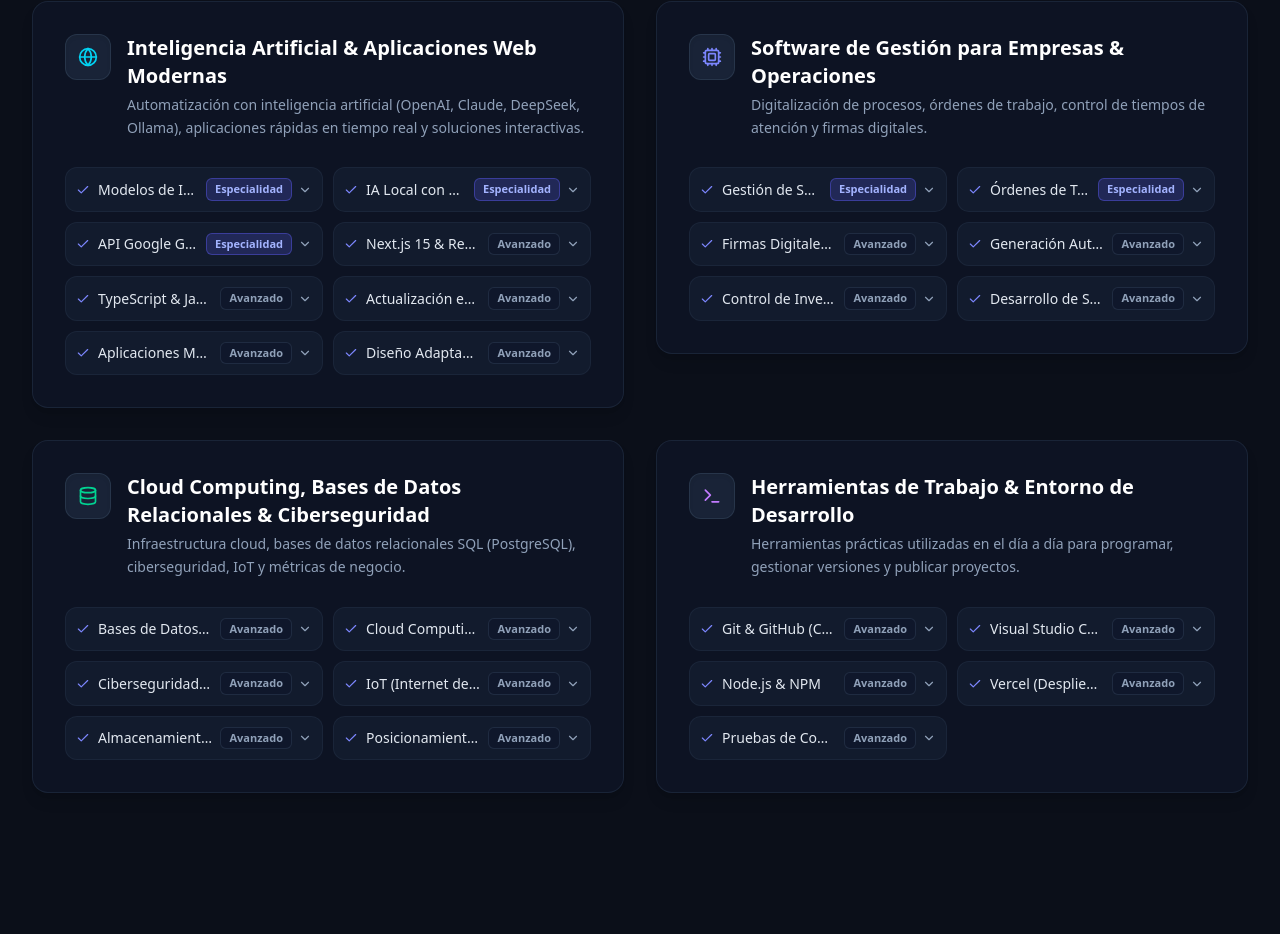
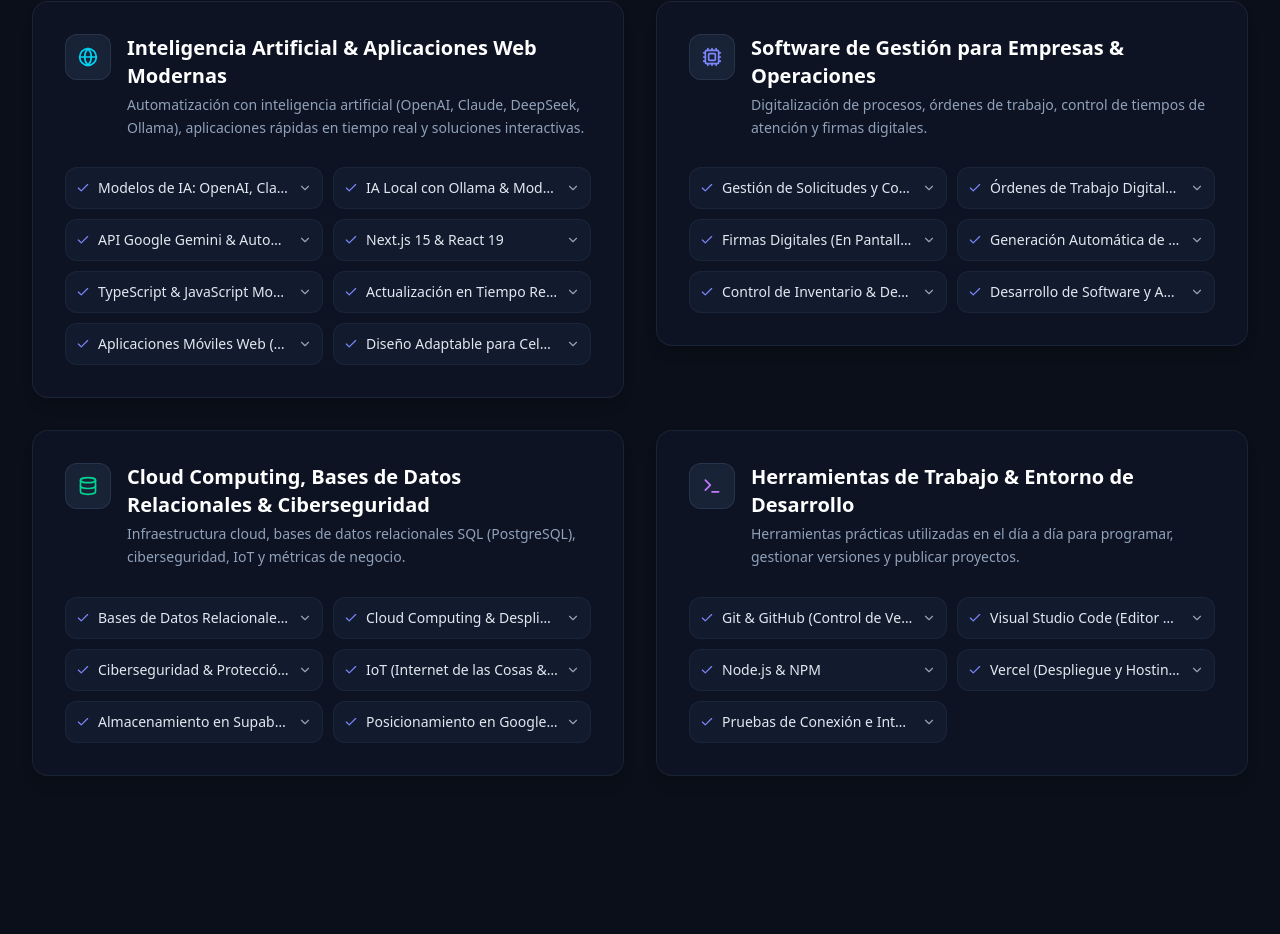
Before and after one commit to Tino0rcg/Portafolio-Ramiro-Contreras, a React (Vite) app: page / in a window 1280 px wide. Shown: the part 2585-3519 px from the top of the page. Built offline with nearby package versions, Linux system fonts and the light colour scheme.

Commit message:
fix: remover etiquetas de nivel Especialidad y Avanzado en seccion de habilidades

```diff
--- a/src/components/SkillsSection.tsx
+++ b/src/components/SkillsSection.tsx
@@ -87,24 +87,11 @@ export const SkillsSection: React.FC = () => {
                           {skill.name}
                         </span>
                       </div>
-                      <div className="flex items-center gap-1.5 shrink-0">
-                        {skill.level && (
-                          <span
-                            className={`text-[10px] sm:text-[11px] font-semibold px-2 py-0.5 rounded-md border shrink-0 whitespace-nowrap ${
-                              skill.level === 'Especialidad'
-                                ? 'bg-indigo-500/20 text-indigo-300 border-indigo-500/40'
-                                : 'bg-slate-900/80 text-slate-400 border-slate-700/50'
-                            }`}
-                          >
-                            {skill.level}
-                          </span>
-                        )}
-                        <ChevronDown
-                          className={`w-3.5 h-3.5 text-slate-400 transition-transform duration-200 shrink-0 ${
-                            isExpanded ? 'rotate-180 text-indigo-400' : ''
-                          }`}
-                        />
-                      </div>
+                      <ChevronDown
+                        className={`w-3.5 h-3.5 text-slate-400 transition-transform duration-200 shrink-0 ${
+                          isExpanded ? 'rotate-180 text-indigo-400' : ''
+                        }`}
+                      />
                     </div>
 
                     {/* Contenido expandido con contexto de aplicación real */}
--- a/src/data/portfolioData.ts
+++ b/src/data/portfolioData.ts
@@ -229,42 +229,34 @@ export const skillsData: SkillGroup[] = [
     skills: [
       {
         name: 'Modelos de IA: OpenAI, Claude (Anthropic) & DeepSeek',
-        level: 'Especialidad',
         detail: 'Integración de modelos LLM para procesamiento de lenguaje natural, clasificación automática de solicitudes y generación de respuestas.'
       },
       {
         name: 'IA Local con Ollama & Modelos Privados',
-        level: 'Especialidad',
         detail: 'Ejecución y despliegue privado de modelos de IA de código abierto en servidores locales y entornos protegidos con Ollama.'
       },
       {
         name: 'API Google Gemini & Automatización con IA',
-        level: 'Especialidad',
         detail: 'Automatización de pipelines editoriales, investigación técnica de fuentes líderes mundiales y optimización continua de posicionamiento SEO.'
       },
       {
         name: 'Next.js 15 & React 19',
-        level: 'Avanzado',
         detail: 'Arquitecturas web modernas con Server Components, Server Actions, renderizado híbrido y tiempos de carga ultra veloces.'
       },
       {
         name: 'TypeScript & JavaScript Moderno',
-        level: 'Avanzado',
         detail: 'Desarrollo fuertemente tipado, modelado de interfaces robustas y prevención de errores en aplicaciones empresariales.'
       },
       {
         name: 'Actualización en Tiempo Real (WebSockets)',
-        level: 'Avanzado',
         detail: 'Sincronización instantánea de datos sin recargar la página: tableros Kanban colaborativos y mensajería en vivo.'
       },
       {
         name: 'Aplicaciones Móviles Web (PWA) & Notificaciones Push',
-        level: 'Avanzado',
         detail: 'Instalación nativa en celulares Android e iOS sin pasar por tiendas, con funcionamiento sin conexión y alertas push.'
       },
       {
         name: 'Diseño Adaptable para Celulares y Computadores',
-        level: 'Avanzado',
         detail: 'Construcción de interfaces responsivas con Tailwind CSS optimizadas para cualquier dispositivo y tamaño de pantalla.'
       }
     ]
@@ -275,32 +267,26 @@ export const skillsData: SkillGroup[] = [
     skills: [
       {
         name: 'Gestión de Solicitudes y Control de Tiempos de Respuesta',
-        level: 'Especialidad',
         detail: 'Control de acuerdos SLA, cronómetros automáticos con pausa de revisión y trazabilidad integral del servicio al cliente.'
       },
       {
         name: 'Órdenes de Trabajo Digitales & Seguridad Laboral',
-        level: 'Especialidad',
         detail: 'Digitalización de partes diarios en terreno, control de elementos de protección personal (EPP) y charlas de seguridad de 5 minutos.'
       },
       {
         name: 'Firmas Digitales (En Pantalla con el Dedo o por Correo)',
-        level: 'Avanzado',
         detail: 'Captura táctil presencial en dispositivos móviles y firma remota mediante enlaces seguros con token temporal de expiración.'
       },
       {
         name: 'Generación Automática de Informes en PDF',
-        level: 'Avanzado',
         detail: 'Creación dinámica en cliente y servidor de actas de liquidación, reportes ejecutivos e informes formales con fotos de evidencia.'
       },
       {
         name: 'Control de Inventario & Devolución de Herramientas',
-        level: 'Avanzado',
         detail: 'Trazabilidad de herramientas e instrumentos de alto valor, asignación individual a cuadrillas y firma de recepción y retorno.'
       },
       {
         name: 'Desarrollo de Software y Automatizaciones',
-        level: 'Avanzado',
         detail: 'Diseño de sistemas empresariales a medida para conectar operaciones, suprimir tareas manuales repetitivas y elevar la productividad.'
       }
     ]
@@ -311,32 +297,26 @@ export const skillsData: SkillGroup[] = [
     skills: [
       {
         name: 'Bases de Datos Relacionales SQL (PostgreSQL)',
-        level: 'Avanzado',
         detail: 'Modelado relacional, diseño de esquemas, integridad referencial, transacciones seguras y optimización de consultas SQL.'
       },
       {
         name: 'Cloud Computing & Despliegues en la Nube',
-        level: 'Avanzado',
         detail: 'Arquitectura de servidores en la nube, despliegues continuos (CI/CD), escalabilidad y alta disponibilidad de aplicaciones.'
       },
       {
         name: 'Ciberseguridad & Protección de Datos',
-        level: 'Avanzado',
         detail: 'Aislamiento de datos multitenant por empresa, encriptación en tránsito y reposo, y protección ante vulnerabilidades OWASP.'
       },
       {
         name: 'IoT (Internet de las Cosas & Conectividad)',
-        level: 'Avanzado',
         detail: 'Conectividad de dispositivos inteligentes, captura telemétrica de sensores y monitoreo remoto de activos.'
       },
       {
         name: 'Almacenamiento en Supabase & APIs',
-        level: 'Avanzado',
         detail: 'Gestión de buckets seguros para almacenamiento de imágenes comprimidas y documentos, con endpoints REST y canales en tiempo real.'
       },
       {
         name: 'Posicionamiento en Google (SEO para Empresas)',
-        level: 'Avanzado',
         detail: 'Datos estructurados JSON-LD, optimización de métricas Core Web Vitals y estrategias técnicas para indexación en Google.'
       }
     ]
@@ -347,27 +327,22 @@ export const skillsData: SkillGroup[] = [
     skills: [
       {
         name: 'Git & GitHub (Control de Versiones y Código)',
-        level: 'Avanzado',
         detail: 'Flujos profesionales de trabajo en equipo, control de ramas, pull requests, versionado semántico y repositorios organizados.'
       },
       {
         name: 'Visual Studio Code (Editor & Entorno de Trabajo)',
-        level: 'Avanzado',
         detail: 'Configuración productiva del entorno de desarrollo, integración con depuradores, extensiones de tipado y linters.'
       },
       {
         name: 'Node.js & NPM',
-        level: 'Avanzado',
         detail: 'Entorno de ejecución de backend y scripts, automatización de compilación y administración de paquetes del ecosistema JavaScript.'
       },
       {
         name: 'Vercel (Despliegue y Hosting en la Nube)',
-        level: 'Avanzado',
         detail: 'Despliegues automatizados mediante git push, enrutamiento edge distribuido globalmente y monitorización de rendimiento.'
       },
       {
         name: 'Pruebas de Conexión e Integración (Postman)',
-        level: 'Avanzado',
         detail: 'Diseño, prueba y documentación rigurosa de APIs REST, validando respuestas, encabezados y seguridad de endpoints.'
       }
     ]
```
